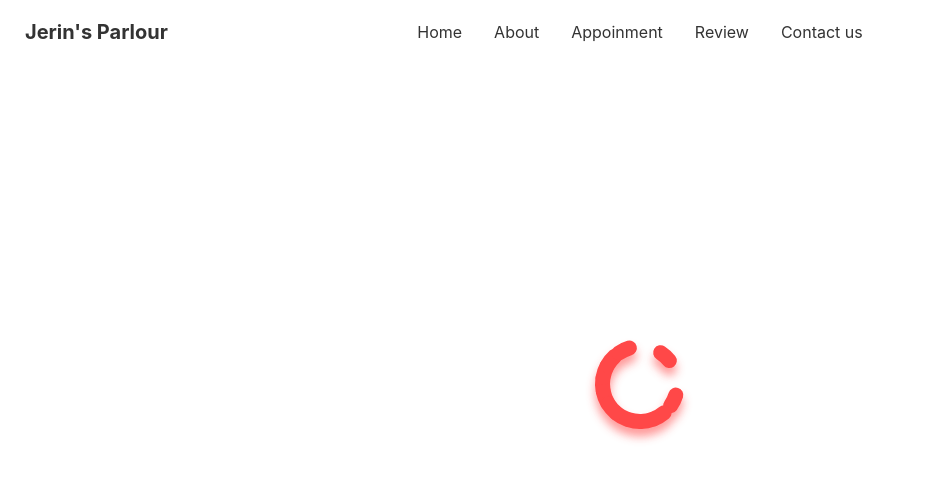
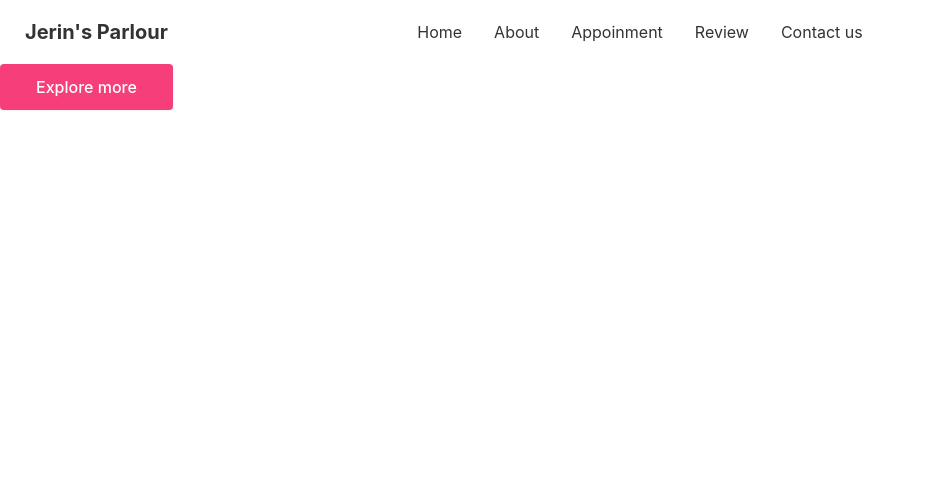
Before and after one commit to Saiket-Das/jerin-parlor, a React (Create React App) app in the folder frontend/: page / in a window 1280 px wide. Shown: the top 480 px of the page, without its empty margins (0-925 px from the left). Built offline with nearby package versions, Linux system fonts and the light colour scheme.

Commit message:
Frontend - App Button component created

```diff
--- a/frontend/src/App.tsx
+++ b/frontend/src/App.tsx
@@ -2,12 +2,15 @@ import Card from "./app/components/shared/Card";
 import Footer from "./app/components/shared/Footer";
 import Header from "./app/components/shared/Header";
 import Loading from "./app/components/shared/Loading";
+import AppButton from "./app/components/shared/AppButton";
 
 const App = () => {
   return (
     <div>
       <Header />
-      <Loading />
+      {/* <Loading /> */}
+
+      <AppButton>Explore more</AppButton>
 
       {/* <Footer /> */}
     </div>
--- /dev/null
+++ b/frontend/src/app/components/shared/AppButton.tsx
@@ -0,0 +1,16 @@
+type Props = {
+  children: string;
+};
+
+const AppButton = ({ children }: Props) => {
+  return (
+    <button
+      type="button"
+      className="inline-block px-9 py-3 bg-primary text-white font-medium leading-snug rounded shadow-sm hover:shadow-lg focus:bg-primary-700 focus:shadow-lg focus:outline-none focus:ring-0 active:bg-primary-800 active:shadow-lg transition duration-150 ease-in-out"
+    >
+      {children}
+    </button>
+  );
+};
+
+export default AppButton;
```
